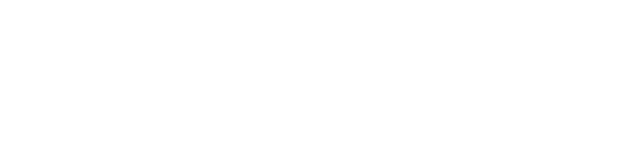
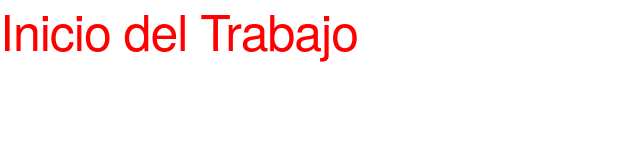
Before and after one commit to WillianEmir/ejemplo, a plain HTML site: page index.html in a window 1280 px wide. Shown: the whole page, without its empty margins (0-640 px from the left). Drawn offline with Linux system fonts and the light colour scheme.

Commit message:
Inicio del trabajo

```diff
--- a/index.html
+++ b/index.html
@@ -4,8 +4,13 @@
     <meta charset="UTF-8">
     <meta name="viewport" content="width=device-width, initial-scale=1.0">
     <title>Carrito de Compras</title>
+    <link rel="stylesheet" href="normalize.css">
+    <link rel="stylesheet" href="skeleton.css">
+    <link rel="stylesheet" href="style.css">
 </head>
 <body>
-
+    <div>
+        <h1>Inicio del Trabajo</h1>
+    </div>
 </body>
 </html>
```
